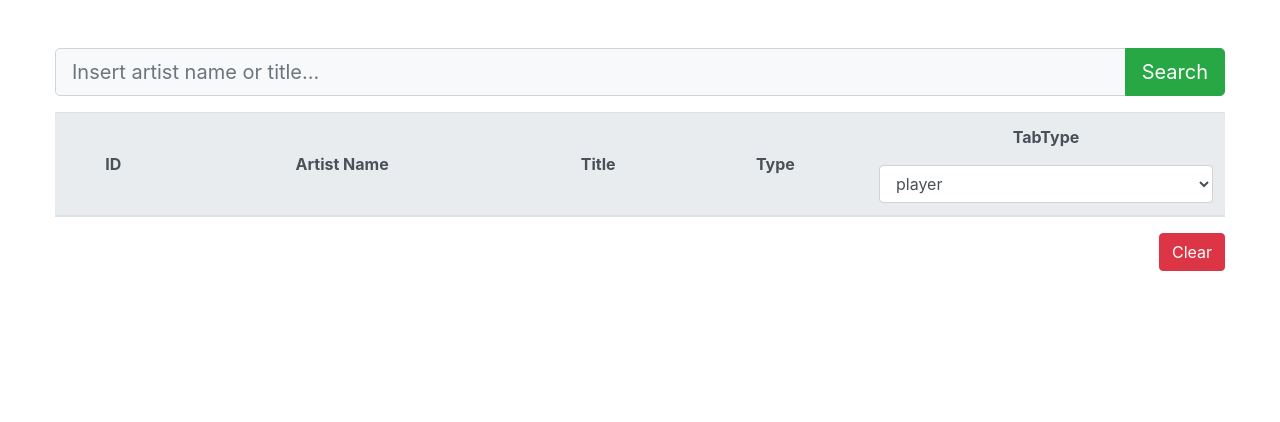
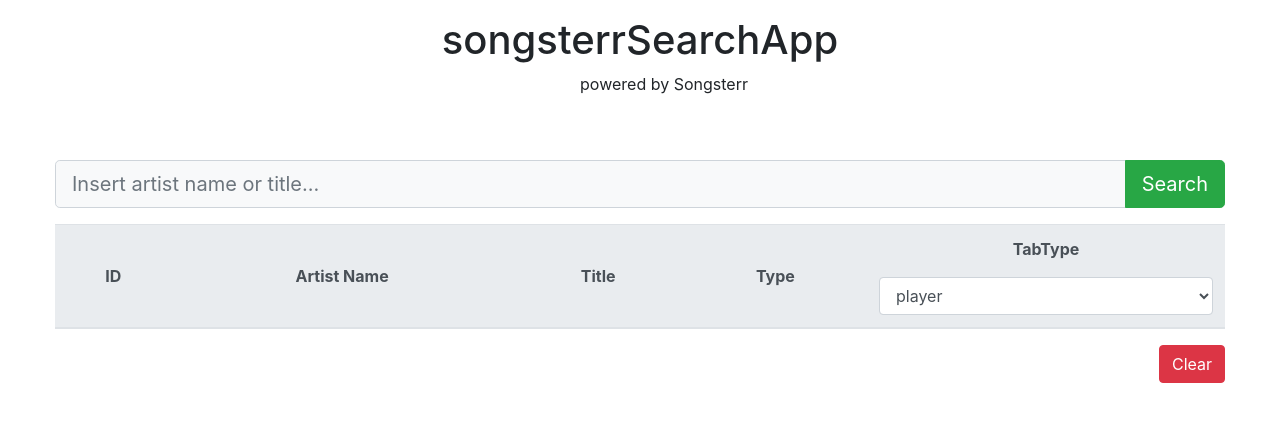
Before and after one commit to sirarchi/songsterrSearchApp, a React (Create React App) app in the folder songsterrsearchapp/: page / in a window 1280 px wide. Shown: the top 422 px of the page. Built offline with nearby package versions, Linux system fonts and the light colour scheme.

Commit message:
Added title component.

```diff
--- a/songsterrsearchapp/src/App.js
+++ b/songsterrsearchapp/src/App.js
@@ -2,6 +2,7 @@
 import './App.css';
 import SearchBox from './Components/SearchBox/SearchBox';
 import ScoreBoard from './Components/ScoreBoard/ScoreBoard';
+import Title from './Components/Title/Title';
 
 class App extends Component {
   state = {
@@ -17,6 +18,7 @@
   render() {
     return (
       <div className="App">
+        <Title />
         <SearchBox insertTablatureToMainState={this.insertTablatureToMainState} />
         {this.state.tablatureData.length ?
           (<ScoreBoard tablatureData={this.state.tablatureData} />) :
--- a/songsterrsearchapp/src/Components/Record/Record.js
+++ b/songsterrsearchapp/src/Components/Record/Record.js
@@ -1,5 +1,4 @@
 import React from 'react'
-import {Link} from 'react-router-dom';
 
 const Record = ({tablatureData, tabTypeFilter}) => {
 
--- /dev/null
+++ b/songsterrsearchapp/src/Components/Title/Title.js
@@ -0,0 +1,12 @@
+import React from 'react'
+
+const Title = () => {
+    return (
+        <div className="container-md text-center mt-3">
+            <h1 className="" >songsterrSearchApp</h1>
+            <p className="ml-5">powered by Songsterr</p>
+        </div>
+    )
+}
+
+export default Title
```
